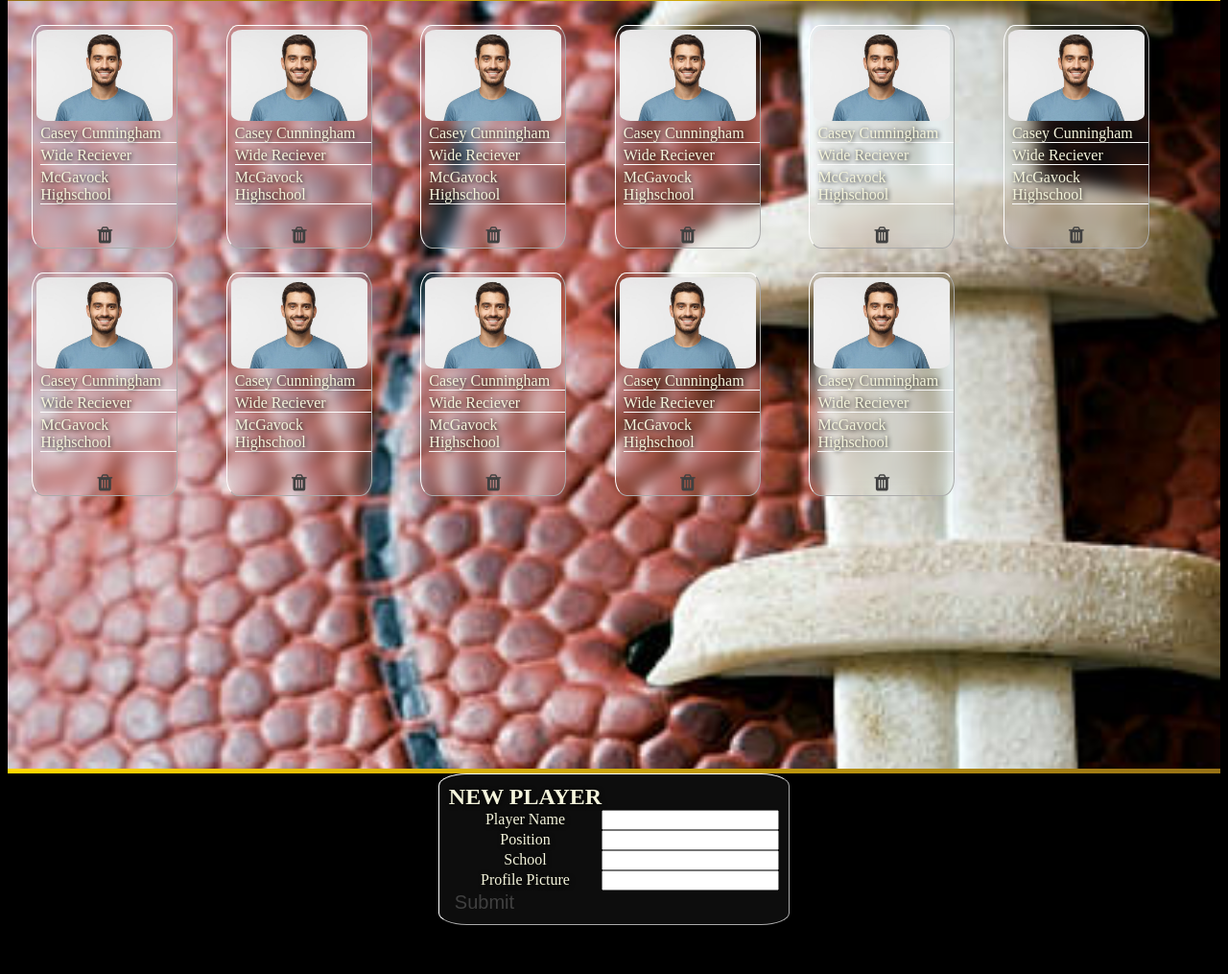
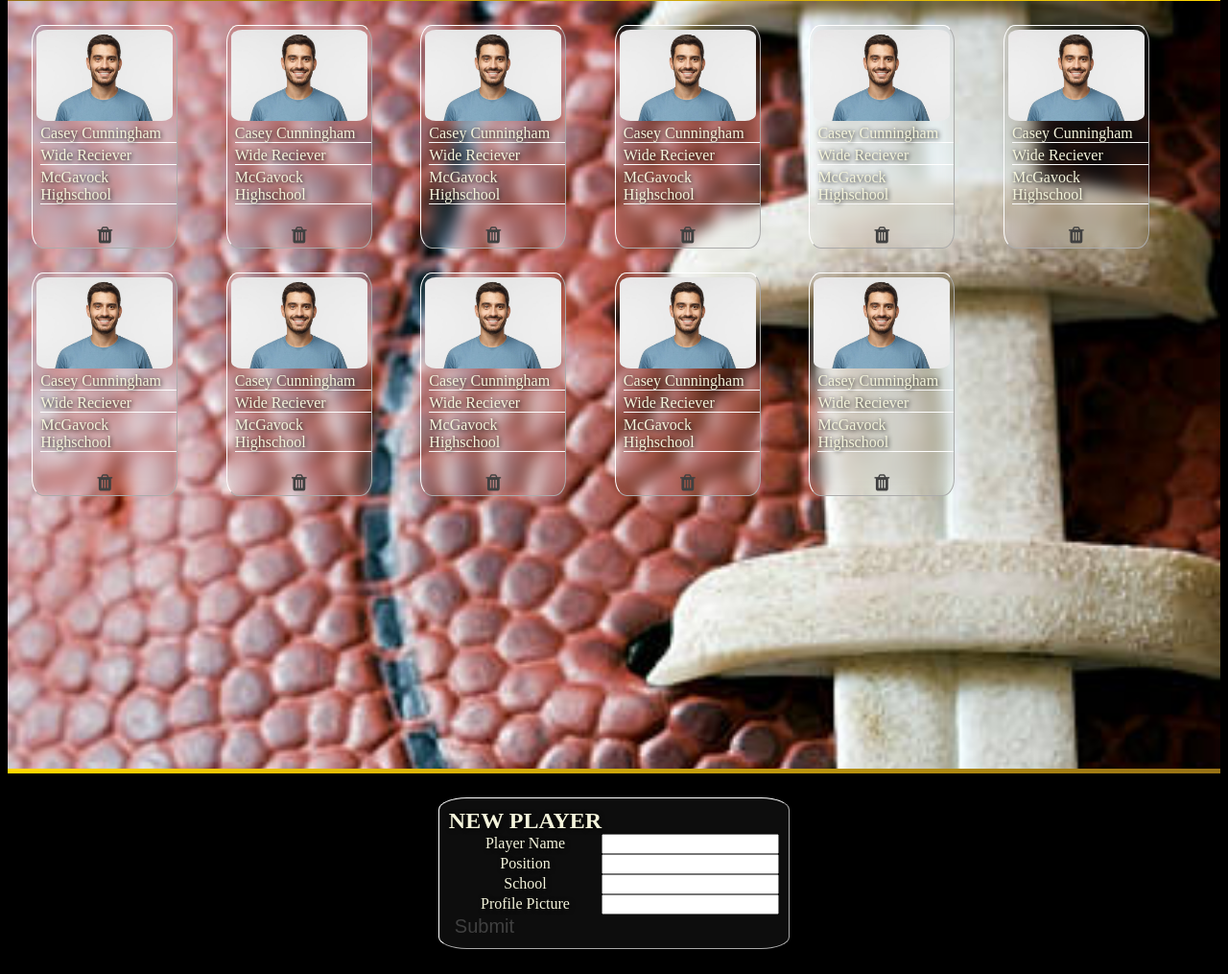
Before and after one commit to dinnerdoggy/fbroster, a plain HTML site: page index.html in a window 1280 px wide. Shown: the part 272-1287 px from the top of the page at 96% size. Before the commit the page ends 1244 px from the top, so only its background shows below. Drawn offline with Linux system fonts and the light colour scheme.

Commit message:
added some margin around the new player form

```diff
--- a/index.css
+++ b/index.css
@@ -93,6 +93,10 @@ h2 {
     display: table-header-group;
 }
 
+.formContainer {
+    margin: 2%;
+}
+
 form {
     display: table;
     width: fit-content;
--- a/index.html
+++ b/index.html
@@ -31,7 +31,7 @@
     <!-- End of roster section -->
 
     <!-- User input form for new player creation -->
-    <div>
+    <div class="formContainer">
         <form class="form glass">
             <h2>NEW PLAYER</h2>
             <div>
```
